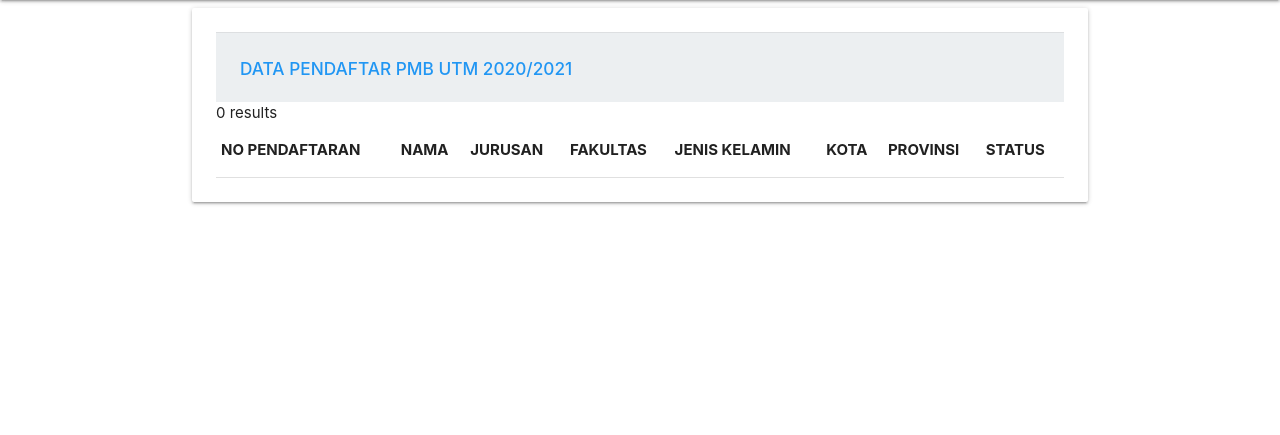
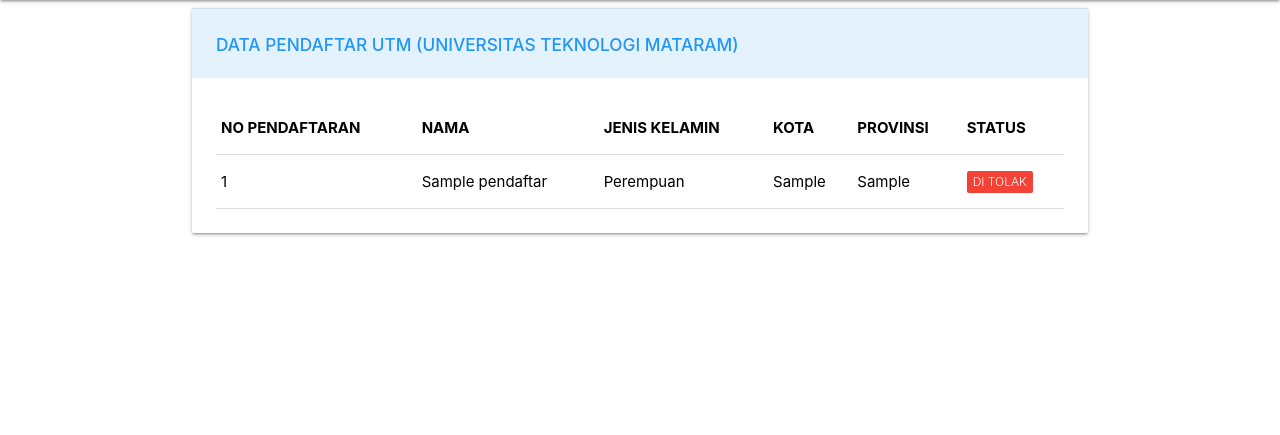
Before and after one commit to Marcelino15/PMB-Materialize-CSS, a PHP site: page /data_pendaftar.php in a window 1280 px wide. Shown: the part 64-499 px from the top of the page. Run offline with PHP 8.4, Linux system fonts and the light colour scheme; tables that the repository leaves empty or names only in its code hold one stand-in row (values such as "Sample post"); lists and menus that the app fills with data are empty.

Commit message:
23-03-20 22:41

```diff
--- a/assets/css/style.css
+++ b/assets/css/style.css
@@ -49,3 +49,9 @@ footer {
     height: 30px;
     width: auto;
 }
+
+@media only screen and (max-width: 900px) {
+    .mb-130{
+        margin-bottom: 130px;
+    }
+  }
--- a/data_pendaftar.php
+++ b/data_pendaftar.php
@@ -1,20 +1,17 @@
 <?php include_once 'include/header.php'; ?>
 <?php include_once 'include/menu-navigasi.php'; ?>
-<div class="container">
-    <div class="col s12">
-        <div class="card horizontal">
-            <div class="card-stacked">
-                <div class="card-content">
-                    <div class="card-action blue-grey lighten-5 green-text">
-                        <h6 class="blue-text"><strong>DATA PENDAFTAR PMB UTM 2020/2021</strong></h6>
+<div class="container mb-130">
+        <div class="col s12 m6">
+            <div class="card white">
+                <div class="card-action blue lighten-5">
+                    <h6 class="blue-text"><strong>DATA PENDAFTAR UTM (UNIVERSITAS TEKNOLOGI MATARAM)</strong></h6>
                 </div>
-                    <table>
+                <div class="card-content black-text center-align">
+                    <table class="responsive-table">
                         <thead>
                             <tr>
                                 <th>NO PENDAFTARAN</th>
                                 <th>NAMA</th>
-                                <th>JURUSAN</th>
-                                <th>FAKULTAS</th>
                                 <th>JENIS KELAMIN</th>
                                 <th>KOTA</th>
                                 <th>PROVINSI</th>
@@ -24,7 +21,7 @@
 
                         <tbody>
                             <?php
-                                $sql = "SELECT * FROM pendaftar JOIN jurusan ON pendaftar.jurusan_pilihan=jurusan.id_jurusan JOIN fakultas ON jurusan.id_fakultas=fakultas.id_fakultas";
+                                $sql = "SELECT * FROM pendaftar";
                                 $result = mysqli_query($conn, $sql);
 
                                 if (mysqli_num_rows($result) > 0) {
@@ -34,8 +31,6 @@
                                     <tr>
                                         <td><?= $row['id_pendaftar'] ?></td>
                                         <td><?= $row['nama'] ?></td>
-                                        <td><?= $row['nama_jurusan'] ?></td>
-                                        <td><?= $row['nama_fakultas'] ?></td>
                                         <td>
                                             <?php
 
@@ -51,16 +46,14 @@
                                         </td>
                                         <td><?= $row['kota'] ?></td>
                                         <td><?= $row['provinsi'] ?></td>
-
                                         <td>
                                             <?php
-
                                             if ($row['status_pendaftaran'] == 1) {
-                                                echo "<span class='waves-effect waves-light btn btn-small orange'>REVIEW</span>";
+                                                echo "<span class='new badge orange' data-badge-caption='DALAM REVIEW'></span>";
                                             } elseif ($row['status_pendaftaran'] == 2) {
-                                                echo "<button class='waves-effect waves-light btn btn-small green'>TERIMA</button>";
+                                                echo "<span class='new badge green' data-badge-caption='DI TERIMA'></span>";
                                             } else {
-                                                echo "<button class='waves-effect waves-light btn btn-small red'>TOLAK</button>";
+                                                echo "<span class='new badge red' data-badge-caption='DI TOLAK'></span>";
                                             }
                                             ?>
                                         </td>
@@ -70,7 +63,6 @@
                                 } else {
                                     echo "0 results";
                                 }
-
                                 mysqli_close($conn);
                             ?>
                         </tbody>
@@ -79,5 +71,4 @@
             </div>
         </div>
     </div>
-</div>
 <?php include_once 'include/footer.php'; ?>
```
Also changed, not shown: index.php (+9 -9 lines), informasi.php (+4 -4 lines). Lines whose indentation alone changed are shown as unchanged.
